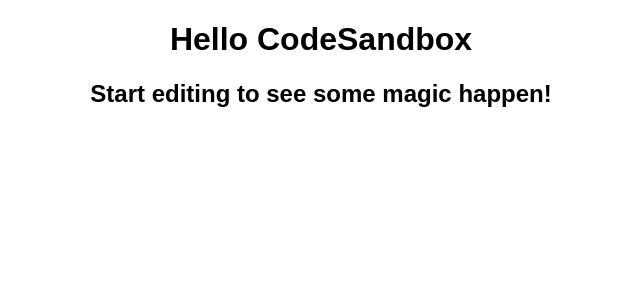
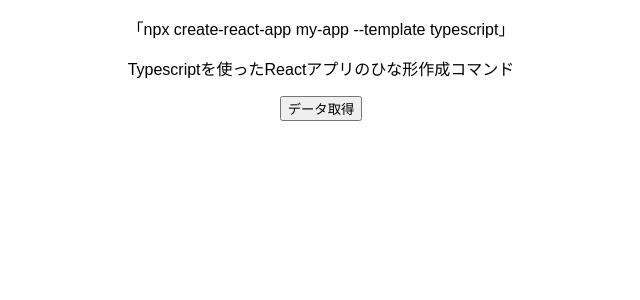
Before and after one commit to KurumiRumi/react02-10_TypeScript-Practice, a React (Create React App) app: page / in a window 1280 px wide. Shown: the top 300 px of the page, without its empty margins (319-959 px from the left). Built offline with nearby package versions, Linux system fonts and the light colour scheme.

Commit message:
52. React × TypeScriptの準備

```diff
--- a/package.json
+++ b/package.json
@@ -9,6 +9,7 @@
   ],
   "main": "src/index.tsx",
   "dependencies": {
+    "axios": "0.27.2",
     "react": "17.0.2",
     "react-dom": "17.0.2",
     "react-scripts": "4.0.3"
--- a/src/App.tsx
+++ b/src/App.tsx
@@ -1,10 +1,19 @@
+import axios from "axios";
 import "./styles.css";
 
 export default function App() {
+  const onClickFetchData = () => {
+    axios.get("https://jsonplaceholder.typicode.com/todos").then((res) => {
+      console.log(res);
+    });
+  };
+
   return (
     <div className="App">
-      <h1>Hello CodeSandbox</h1>
-      <h2>Start editing to see some magic happen!</h2>
+      <p>「npx create-react-app my-app --template typescript」</p>
+      <p>Typescriptを使ったReactアプリのひな形作成コマンド</p>
+
+      <button onClick={onClickFetchData}>データ取得</button>
     </div>
   );
 }
--- a/tsconfig.json
+++ b/tsconfig.json
@@ -3,7 +3,7 @@
         "./src/**/*"
     ],
     "compilerOptions": {
-        "strict": true,
+        // "strict": true,
         "esModuleInterop": true,
         "lib": [
             "dom",
```
